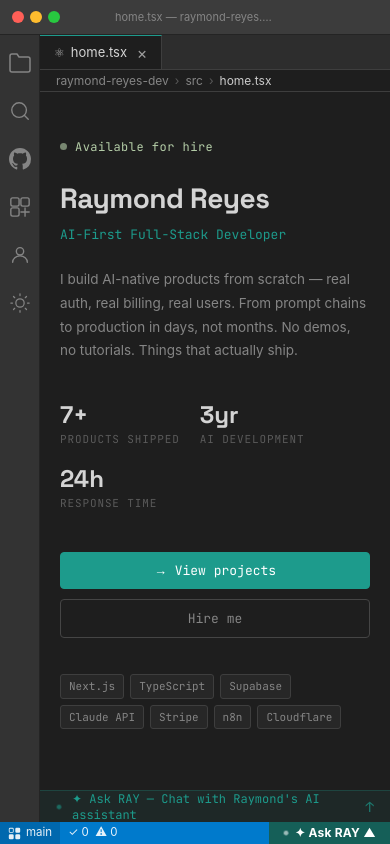
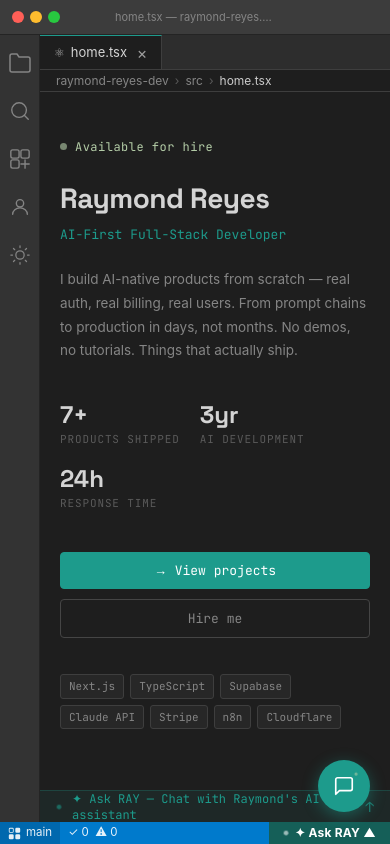
Before and after one commit to RaymondDRH/portafolio, a Next.js app: page / in a window 390 px wide. Built offline with nearby package versions, Linux system fonts and the light colour scheme.

Commit message:
feat: remove GitHub everywhere, add mobile chat FAB button

```diff
--- a/app/api/chat/route.ts
+++ b/app/api/chat/route.ts
@@ -33,7 +33,6 @@ Availability & Rates:
 - Available for freelance and consulting projects
 - Response time: under 24 hours
 - Contact: raymondreyesh@gmail.com
-- GitHub: github.com/RaymondDRH
 - Portfolio: raymondreyes.dev
 
 Your role:
--- a/app/globals.css
+++ b/app/globals.css
@@ -512,6 +512,33 @@ button { font-family: inherit; cursor: pointer; border: none; background: none;
 .contact-channel-label { font-size: 10.5px; font-family: var(--font-mono); color: var(--text-faint); text-transform: uppercase; letter-spacing: 0.06em; }
 .contact-channel-value { font-size: 13.5px; color: var(--text-bright); font-family: var(--font-mono); }
 
+/* ── Mobile Chat FAB ── */
+.mobile-chat-fab {
+  display: none;
+  position: fixed;
+  bottom: 32px; right: 20px;
+  z-index: 90;
+  width: 52px; height: 52px;
+  border-radius: 50%;
+  background: var(--accent);
+  border: none; cursor: pointer;
+  color: #fff;
+  align-items: center; justify-content: center;
+  box-shadow: 0 4px 16px rgba(29,155,140,0.45);
+  transition: background 0.15s, transform 0.15s;
+}
+.mobile-chat-fab:hover { background: var(--accent-2); transform: scale(1.05); }
+.mobile-chat-fab-dot {
+  position: absolute; top: 10px; right: 10px;
+  width: 8px; height: 8px; border-radius: 50%;
+  background: #b5cea8;
+  animation: nova-pulse 2s ease-in-out infinite;
+  border: 2px solid var(--accent);
+}
+@media (max-width: 900px) {
+  .mobile-chat-fab { display: flex; }
+}
+
 /* ── Command Palette ── */
 .cp-backdrop {
   position: fixed; inset: 0; z-index: 200;
--- a/app/layout.tsx
+++ b/app/layout.tsx
@@ -34,7 +34,7 @@ export const metadata: Metadata = {
     'Raymond Reyes',
     'raymondreyes.dev',
   ],
-  authors: [{ name: 'Raymond Reyes', url: 'https://raymondreyes.dev' }],
+  authors: [{ name: 'Raymond Reyes' }],
   metadataBase: new URL('https://raymondreyes.dev'),
   alternates: { canonical: '/' },
   robots: { index: true, follow: true },
--- a/components/ActivityBar.tsx
+++ b/components/ActivityBar.tsx
@@ -37,19 +37,6 @@ export default function ActivityBar({
           </svg>
         </button>
 
-        {/* GitHub */}
-        <a
-          href="https://github.com/RaymondDRH"
-          target="_blank"
-          rel="noopener noreferrer"
-          className="vsc-actbar-btn"
-          title="GitHub — @RaymondDRH"
-        >
-          <svg width="22" height="22" viewBox="0 0 24 24" fill="currentColor">
-            <path d="M12 0C5.37 0 0 5.37 0 12c0 5.31 3.435 9.795 8.205 11.385.6.105.825-.255.825-.57 0-.285-.015-1.23-.015-2.235-3.015.555-3.795-.735-4.035-1.41-.135-.345-.72-1.41-1.23-1.695-.42-.225-1.02-.78-.015-.795.945-.015 1.62.87 1.845 1.23 1.08 1.815 2.805 1.305 3.495.99.105-.78.42-1.305.765-1.605-2.67-.3-5.46-1.335-5.46-5.925 0-1.305.465-2.385 1.23-3.225-.12-.3-.54-1.53.12-3.18 0 0 1.005-.315 3.3 1.23.96-.27 1.98-.405 3-.405s2.04.135 3 .405c2.295-1.56 3.3-1.23 3.3-1.23.66 1.65.24 2.88.12 3.18.765.84 1.23 1.905 1.23 3.225 0 4.605-2.805 5.625-5.475 5.925.435.375.81 1.095.81 2.22 0 1.605-.015 2.895-.015 3.3 0 .315.225.69.825.57A12.02 12.02 0 0024 12c0-6.63-5.37-12-12-12z" />
-          </svg>
-        </a>
-
         {/* Extensions → Skills */}
         <button className="vsc-actbar-btn" onClick={onSkills} title="Skills">
           <svg width="22" height="22" viewBox="0 0 24 24" fill="none" stroke="currentColor" strokeWidth="1.5" strokeLinecap="round" strokeLinejoin="round">
--- a/components/ContactView.tsx
+++ b/components/ContactView.tsx
@@ -51,12 +51,6 @@ export default function ContactView() {
           href="mailto:raymondreyesh@gmail.com"
         />
         <Channel
-          icon={<svg width="20" height="20" viewBox="0 0 24 24" fill="currentColor"><path d="M12 0C5.37 0 0 5.37 0 12c0 5.31 3.435 9.795 8.205 11.385.6.105.825-.255.825-.57 0-.285-.015-1.23-.015-2.235-3.015.555-3.795-.735-4.035-1.41-.135-.345-.72-1.41-1.23-1.695-.42-.225-1.02-.78-.015-.795.945-.015 1.62.87 1.845 1.23 1.08 1.815 2.805 1.305 3.495.99.105-.78.42-1.305.765-1.605-2.67-.3-5.46-1.335-5.46-5.925 0-1.305.465-2.385 1.23-3.225-.12-.3-.54-1.53.12-3.18 0 0 1.005-.315 3.3 1.23.96-.27 1.98-.405 3-.405s2.04.135 3 .405c2.295-1.56 3.3-1.23 3.3-1.23.66 1.65.24 2.88.12 3.18.765.84 1.23 1.905 1.23 3.225 0 4.605-2.805 5.625-5.475 5.925.435.375.81 1.095.81 2.22 0 1.605-.015 2.895-.015 3.3 0 .315.225.69.825.57A12.02 12.02 0 0024 12c0-6.63-5.37-12-12-12z" /></svg>}
-          label="GitHub"
-          value="github.com/RaymondDRH"
-          href="https://github.com/RaymondDRH"
-        />
-        <Channel
           icon={<svg width="20" height="20" viewBox="0 0 24 24" fill="currentColor"><path d="M20.447 20.452h-3.554v-5.569c0-1.328-.027-3.037-1.852-3.037-1.853 0-2.136 1.445-2.136 2.939v5.667H9.351V9h3.414v1.561h.046c.477-.9 1.637-1.85 3.37-1.85 3.601 0 4.267 2.37 4.267 5.455v6.286zM5.337 7.433a2.062 2.062 0 01-2.063-2.065 2.064 2.064 0 112.063 2.065zm1.782 13.019H3.555V9h3.564v11.452zM22.225 0H1.771C.792 0 0 .774 0 1.729v20.542C0 23.227.792 24 1.771 24h20.451C23.2 24 24 23.227 24 22.271V1.729C24 .774 23.2 0 22.222 0h.003z" /></svg>}
           label="LinkedIn"
           value="linkedin.com/in/raymond-reyes"
--- a/components/FileExplorer.tsx
+++ b/components/FileExplorer.tsx
@@ -48,11 +48,6 @@ export default function FileExplorer({
         </div>
 
         <div className="vsc-explorer-label" style={{ paddingLeft: 24, fontSize: 12 }}>
-          <span style={{ fontSize: 9 }}>▸</span>
-          <span style={{ color: 'var(--text-faint)' }}>.github</span>
-        </div>
-
-        <div className="vsc-explorer-label" style={{ paddingLeft: 24, fontSize: 12 }}>
           <span style={{ fontSize: 9 }}>▾</span>
           src
         </div>
--- a/components/VSCodeShell.tsx
+++ b/components/VSCodeShell.tsx
@@ -264,6 +264,15 @@ export default function VSCodeShell() {
         </div>
       </div>
 
+      {!panelOpen && (
+        <button className="mobile-chat-fab" onClick={() => setPanel(true)} aria-label="Open AI chat">
+          <svg width="22" height="22" viewBox="0 0 24 24" fill="none" stroke="currentColor" strokeWidth="1.8" strokeLinecap="round" strokeLinejoin="round">
+            <path d="M21 15a2 2 0 01-2 2H7l-4 4V5a2 2 0 012-2h14a2 2 0 012 2z" />
+          </svg>
+          <span className="mobile-chat-fab-dot" />
+        </button>
+      )}
+
       <StatusBar lang={meta.language} panelOpen={panelOpen} onTerminal={() => setPanel(o => !o)} />
     </div>
   )
```
